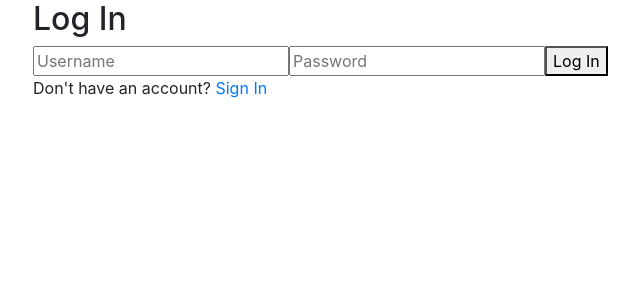
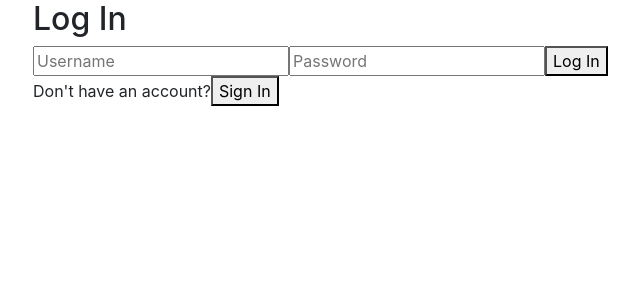
Before and after one commit to George-Ma2/Full-Stack-App-Task-Management, a React (Create React App) app in the folder client/: page /login in a window 1280 px wide. Shown: the top 300 px of the page, without its empty margins (52-692 px from the left). Built offline with nearby package versions, Linux system fonts and the light colour scheme; no server answers.

Commit message:
Changed login and signin button

```diff
--- a/client/src/components/LogIn.js
+++ b/client/src/components/LogIn.js
@@ -5,6 +5,10 @@
   const [username, setUsername] = useState('');
   const [password, setPassword] = useState('');
   const navigate = useNavigate();
+
+  const handleSignInRedirect = () => {
+    navigate('/signin');
+  };
 
   const handleLogIn = async (event) => {
     event.preventDefault();
@@ -48,7 +52,13 @@
         required
       />
       <button type="submit">Log In</button>
-      <p>Don't have an account? <a href="/signin">Sign In</a></p>
+      <p>
+        Don't have an account?
+        <button type="button" onClick={handleSignInRedirect}>
+          Sign In
+        </button>
+      </p>
+
     </form>
   );
 };
--- a/client/src/components/SignIn.js
+++ b/client/src/components/SignIn.js
@@ -5,6 +5,10 @@
   const [username, setUsername] = useState('');
   const [password, setPassword] = useState('');
   const navigate = useNavigate();
+
+  const handleSignInRedirect = () => {
+    navigate('/login');
+  };
 
   const handleSignIn = async (event) => {
     event.preventDefault();
@@ -50,7 +54,12 @@
         required
       />
       <button type="submit">Sign In</button>
-      <p>Already have an account? <a href="/login">Log In</a></p>
+      <p>
+        Don't have an account?
+        <button type="button" onClick={handleSignInRedirect}>
+          Log In
+        </button>
+      </p>
     </form>
   );
 };
```
